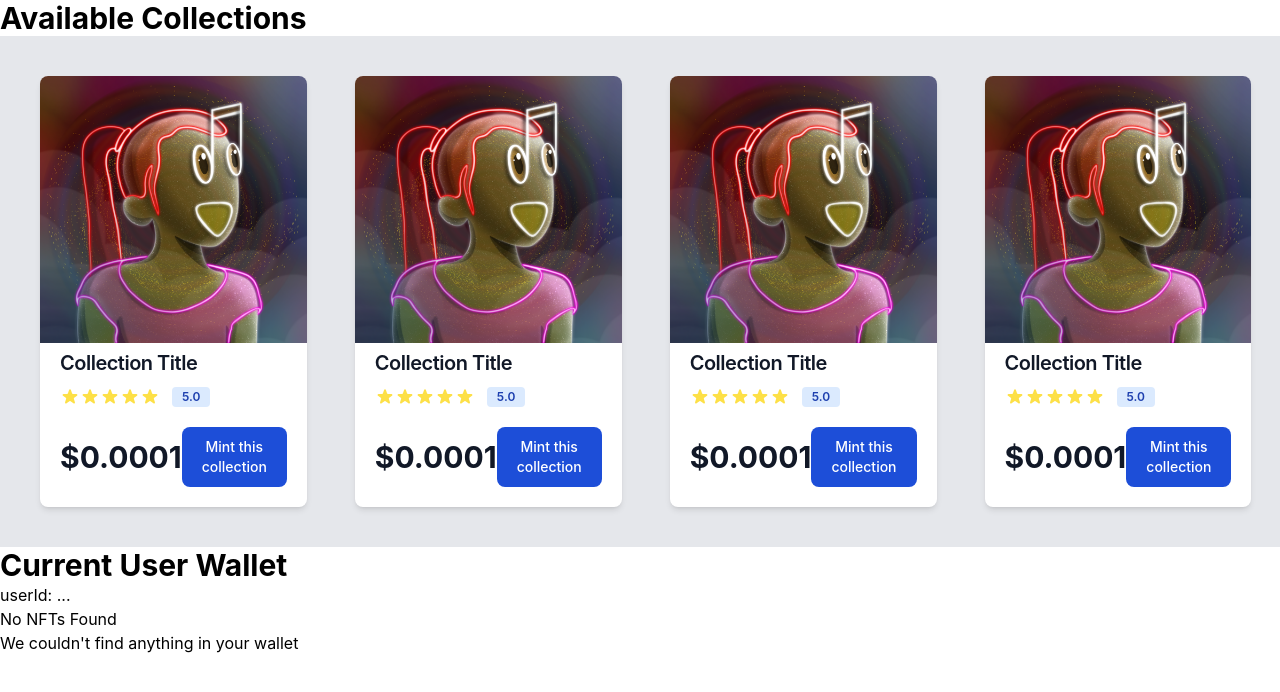
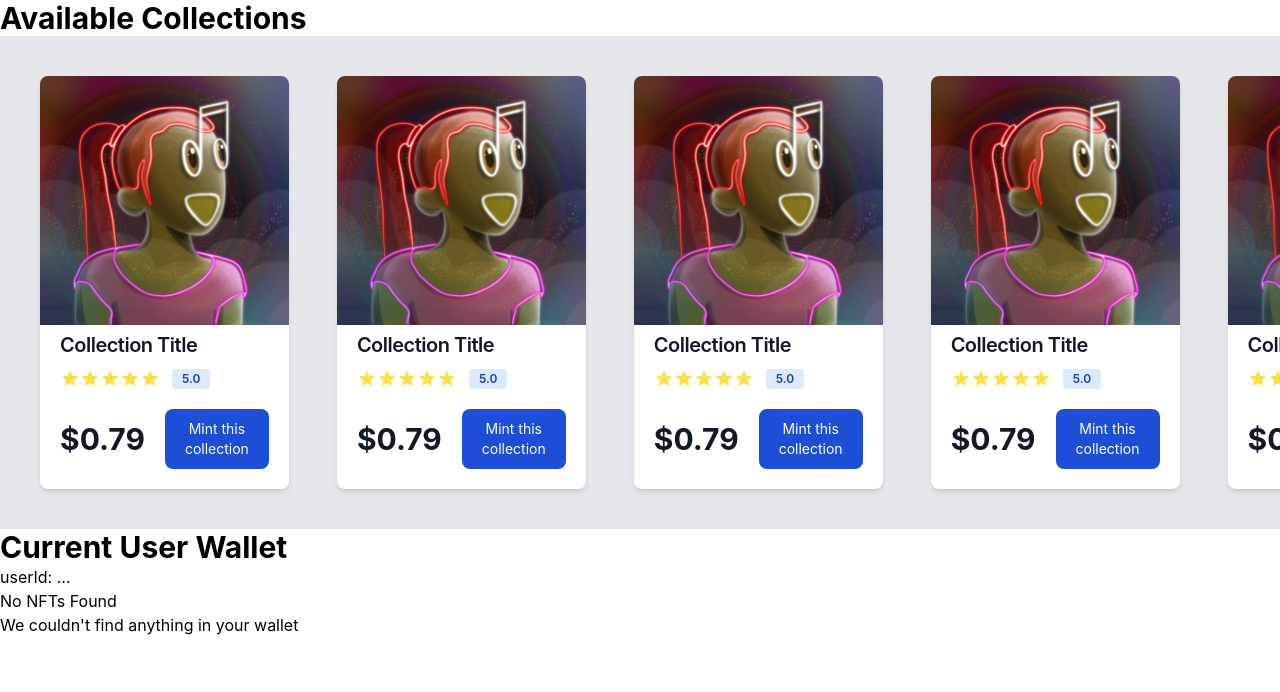
Before and after one commit to mynhinguyentruong/white-label-demo, a Next.js app: page /checkout in a window 1280 px wide. Shown: the top 692 px of the page. Built offline with nearby package versions, Linux system fonts and the light colour scheme.

Commit message:
Open a separate checkout window

```diff
--- a/components/Collection.tsx
+++ b/components/Collection.tsx
@@ -25,6 +25,10 @@ function Collection({price}) {
                 },
                 collection: {
                     title: "whitelabel update collection test"
+                },
+                redirect: {
+                    continue: "http://localhost:3000/transaction/succeeded",
+                    cancelled: "http://localhost:3000/transaction/failed"
                 }
             }),
             headers: {
@@ -34,7 +38,8 @@ function Collection({price}) {
             }
         })
         const data = await res.json()
-        router.push(data.checkoutUrl)
+        window.open(data.checkoutUrl, "checkout", "width=500,height=1000")
+        // router.push(data.checkoutUrl)
     }
 
     return (
@@ -55,8 +60,8 @@ function Collection({price}) {
                     <span className="bg-blue-100 text-blue-800 text-xs font-semibold mr-2 px-2.5 py-0.5 rounded dark:bg-blue-200 dark:text-blue-800 ml-3">5.0</span>
                 </div>
                 <div className="flex justify-between items-center">
-                    <span className="text-3xl font-bold text-gray-900 dark:text-white">${price}</span>
-                    <button onClick={mintNft} className="text-white bg-blue-700 hover:bg-blue-800 focus:ring-4 focus:outline-none focus:ring-blue-300 font-medium rounded-lg text-sm px-5 py-2.5 text-center dark:bg-blue-600 dark:hover:bg-blue-700 dark:focus:ring-blue-800">Mint this collection</button>
+                    <span className="text-3xl font-bold text-gray-900 dark:text-white mr-5">${price}</span>
+                    <button onClick={mintNft} className="text-white bg-blue-700 hover:bg-blue-800 focus:ring-4 focus:outline-none focus:ring-blue-300 font-small rounded-lg text-sm px-5 py-2.5 text-center dark:bg-blue-600 dark:hover:bg-blue-700 dark:focus:ring-blue-800">Mint this collection</button>
                 </div>
             </div>
         </div>
--- a/pages/checkout.tsx
+++ b/pages/checkout.tsx
@@ -6,16 +6,16 @@ function CheckoutPage({  }) {
         <div  className="flex-col w-full h-full justify-center items-center">
             <h1 className="text-3xl font-bold">Available Collections</h1>
             <div className="flex overflow-x-scroll hover:overflow-scroll space-x-12 bg-gray-200 p-10">
-                <Collection title={"Collection Name"} price={"0.0001"} />
-                <Collection title={"Collection Name"} price={"0.0001"} />
-                <Collection title={"Collection Name"} price={"0.0001"} />
-                <Collection title={"Collection Name"} price={"0.0001"} />
-                <Collection title={"Collection Name"} price={"0.0001"} />
-                <Collection title={"Collection Name"} price={"0.0001"} />
-                <Collection title={"Collection Name"} price={"0.0001"} />
-                <Collection title={"Collection Name"} price={"0.0001"} />
-                <Collection title={"Collection Name"} price={"0.0001"} />
-                <Collection title={"Collection Name"} price={"0.0001"} />
+                <Collection title={"Collection Name"} price={"0.79"} />
+                <Collection title={"Collection Name"} price={"0.79"} />
+                <Collection title={"Collection Name"} price={"0.79"} />
+                <Collection title={"Collection Name"} price={"0.79"} />
+                <Collection title={"Collection Name"} price={"0.79"} />
+                <Collection title={"Collection Name"} price={"0.79"} />
+                <Collection title={"Collection Name"} price={"0.79"} />
+                <Collection title={"Collection Name"} price={"0.79"} />
+                <Collection title={"Collection Name"} price={"0.79"} />
+                <Collection title={"Collection Name"} price={"0.79"} />
             </div>
             {/* <a href={data.checkoutUrl}>
                 <button className="text-xl bg-transparent hover:bg-green-500 text-green-700 font-bold hover:text-white py-2 px-4 border border-green-500 hover:border-transparent rounded">Checkout</button>
--- /dev/null
+++ b/pages/transaction/failed.tsx
@@ -0,0 +1,5 @@
+export default function Fail() {
+    return (
+        <h1>Minting failed</h1>
+    )
+}
--- /dev/null
+++ b/pages/transaction/succeeded.tsx
@@ -0,0 +1,5 @@
+export default function Success() {
+    return (
+        <h1>Minted Successfully</h1>
+    )
+}
```
